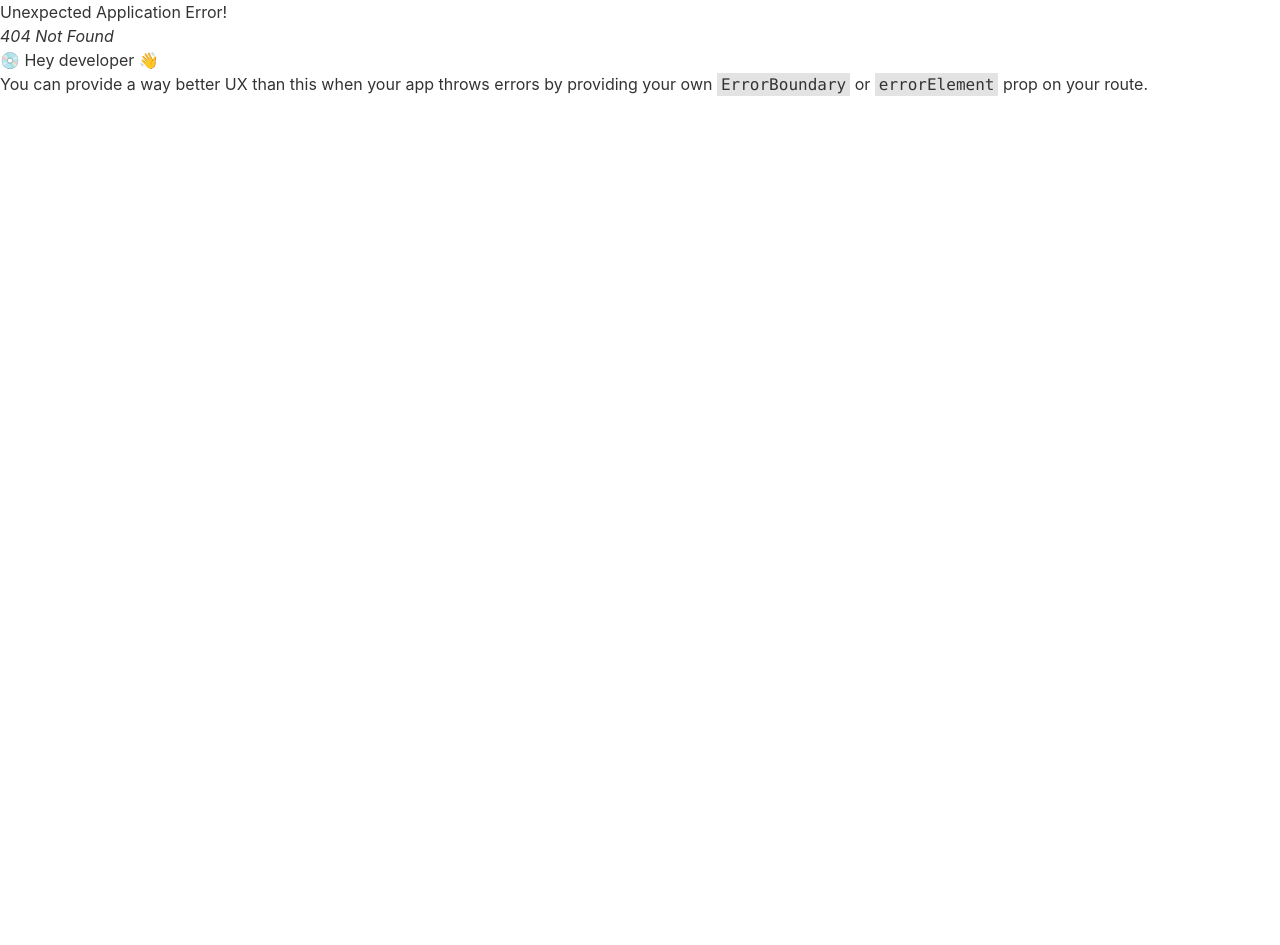
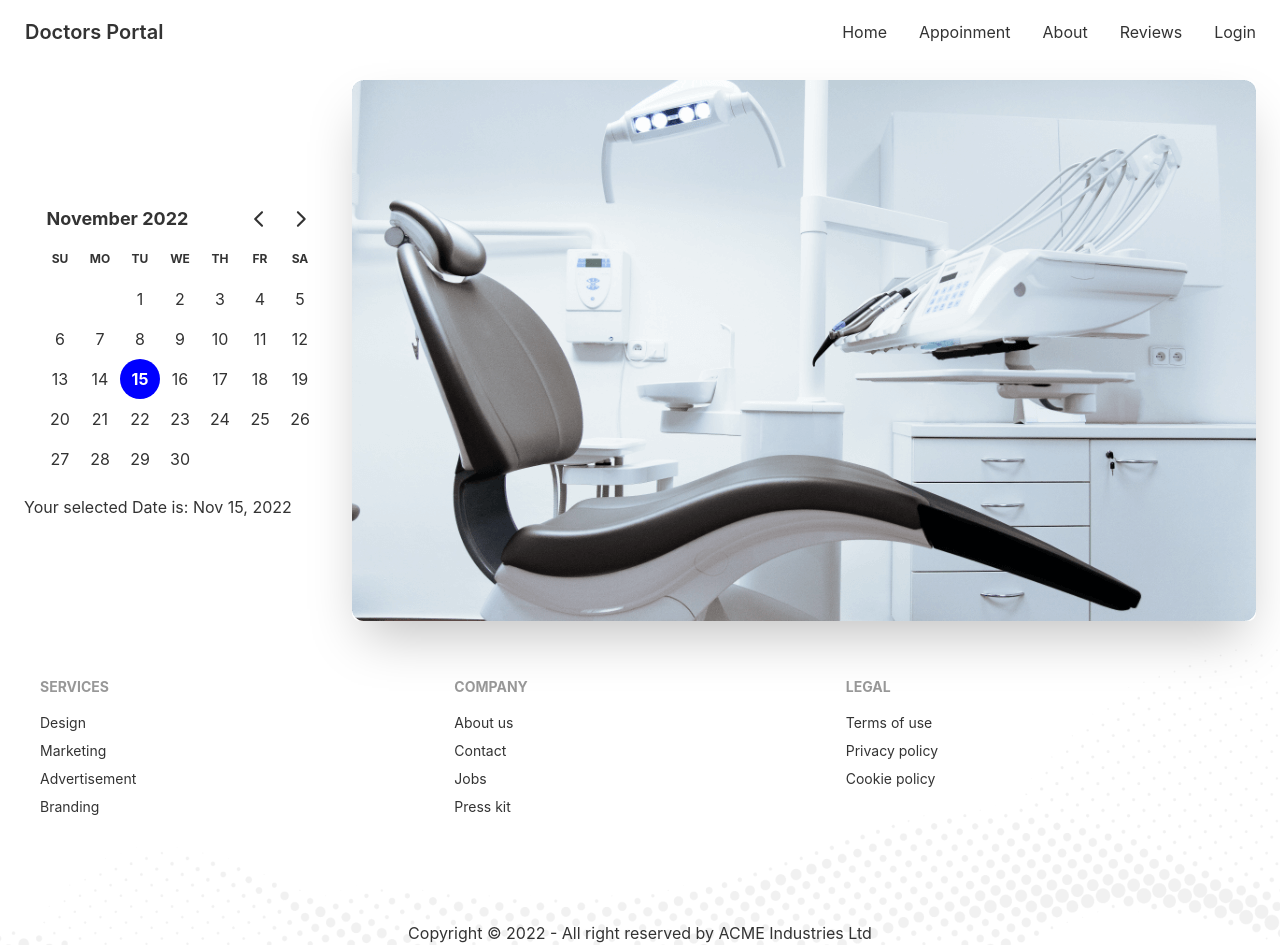
Before and after one commit to faria-r/Doctors-Portal, a React (Create React App) app: page /appointment in a window 1280 px wide. Before the commit this address had no page. Before the commit the page ends 800 px from the top, so only its background shows below. Built offline with nearby package versions, Linux system fonts and the light colour scheme.

Commit message:
Day Picker added in appointment

```diff
--- a/package.json
+++ b/package.json
@@ -7,8 +7,10 @@
     "@testing-library/react": "^13.4.0",
     "@testing-library/user-event": "^13.5.0",
     "daisyui": "^2.40.1",
+    "date-fns": "^2.29.3",
     "firebase": "^9.14.0",
     "react": "^18.2.0",
+    "react-day-picker": "^8.3.6",
     "react-dom": "^18.2.0",
     "react-router-dom": "^6.4.3",
     "react-scripts": "5.0.1",
--- /dev/null
+++ b/src/Pages/Appointment/Appoinment/Appoinment.js
@@ -0,0 +1,12 @@
+import React from 'react';
+import AppoinmentBanner from '../AppointmentBanner/AppoinmentBanner';
+
+const Appoinment = () => {
+    return (
+        <div>
+           <AppoinmentBanner></AppoinmentBanner>
+        </div>
+    );
+};
+
+export default Appoinment;
--- /dev/null
+++ b/src/Pages/Appointment/AppointmentBanner/AppoinmentBanner.js
@@ -0,0 +1,30 @@
+import React, { useState } from "react";
+import chair from '../../../assets/images/chair.png';
+import { DayPicker } from 'react-day-picker';
+import {format}  from 'date-fns';
+
+const AppoinmentBanner = () => {
+    const [selectedDate,setSelectedDate] = useState(new Date())
+  return (
+    <header>
+      <div className="hero">
+        <div className="hero-content flex-col lg:flex-row-reverse">
+          <img
+            src={chair} alt='dentist chair'
+            className=" rounded-lg shadow-2xl"
+          />
+          <div>
+           <DayPicker
+           mode='single'
+           selected={selectedDate}
+           onSelect={setSelectedDate}
+           ></DayPicker>
+           <p>Your selected Date is: {format(selectedDate,'PP')}</p>
+          </div>
+        </div>
+      </div>
+    </header>
+  );
+};
+
+export default AppoinmentBanner;
--- a/src/Pages/Shared/Navbar.js
+++ b/src/Pages/Shared/Navbar.js
@@ -8,7 +8,7 @@ const Navbar = () => {
         <Link to='/'>Home </Link>
       </li>
       <li>
-        <Link to='/appoinment'>Appoinment</Link>
+        <Link to='/appointment'>Appoinment</Link>
       </li>
       <li>
         <Link to='/about'>About</Link>
--- a/src/Routes/Routes.js
+++ b/src/Routes/Routes.js
@@ -1,5 +1,6 @@
 import { createBrowserRouter } from "react-router-dom";
 import Main from "../layOuts/Main";
+import Appoinment from "../Pages/Appointment/Appoinment/Appoinment";
 import Home from "../Pages/Home/Home";
 import Login from "../Pages/Login/Login";
 
@@ -16,6 +17,10 @@ export const router = createBrowserRouter([
                 path: '/login',
                 element:<Login></Login>
             },
+            {
+                path:'/appointment',
+                element:<Appoinment></Appoinment>
+            },
         ]
     }
 ])
--- a/src/index.js
+++ b/src/index.js
@@ -3,6 +3,7 @@ import ReactDOM from 'react-dom/client';
 import './index.css';
 import App from './App';
 import reportWebVitals from './reportWebVitals';
+import 'react-day-picker/dist/style.css';
 
 const root = ReactDOM.createRoot(document.getElementById('root'));
 root.render(
```
Also changed, not shown: 1 other file (tests, documents, lock files or other folders).
